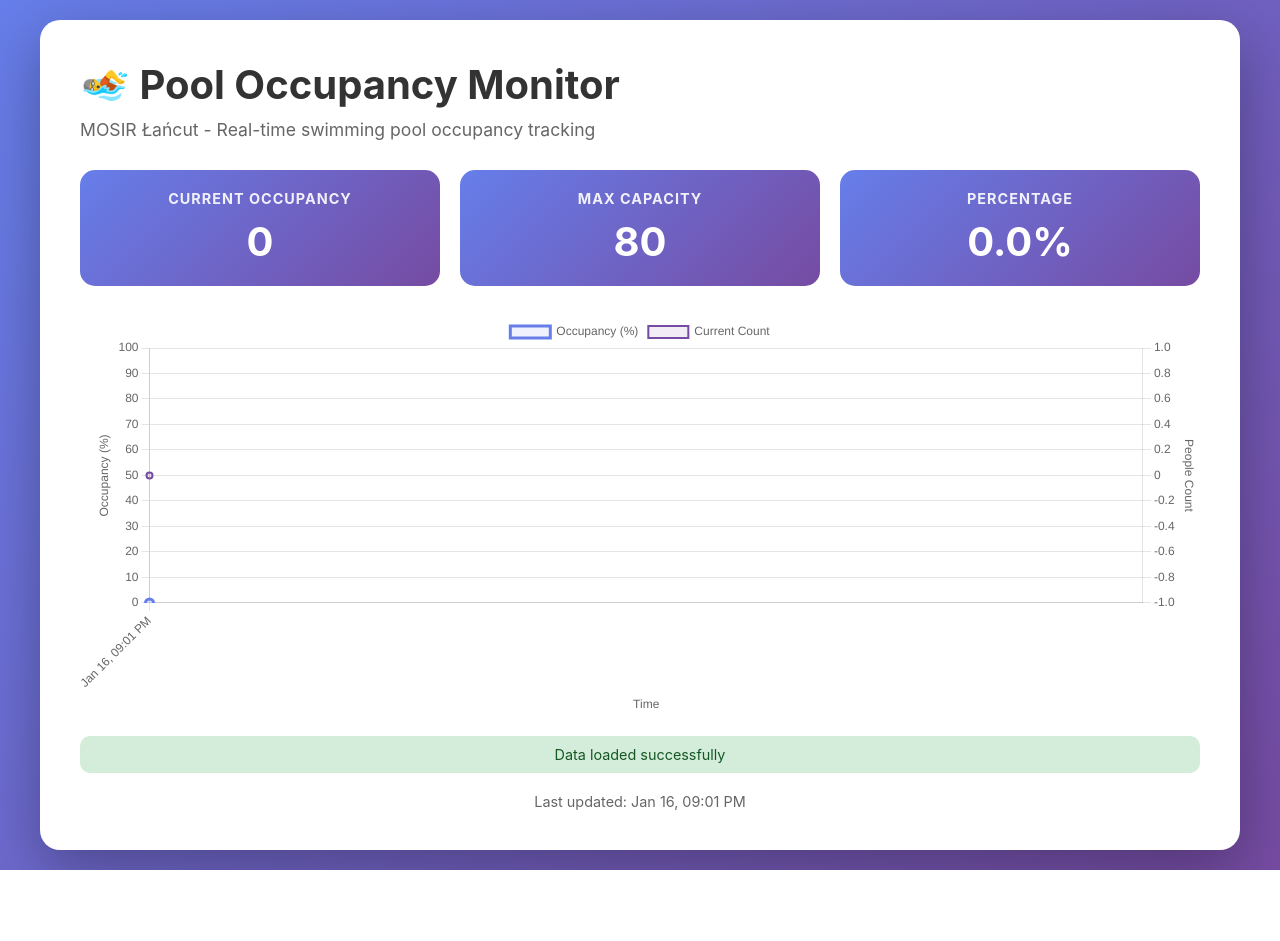
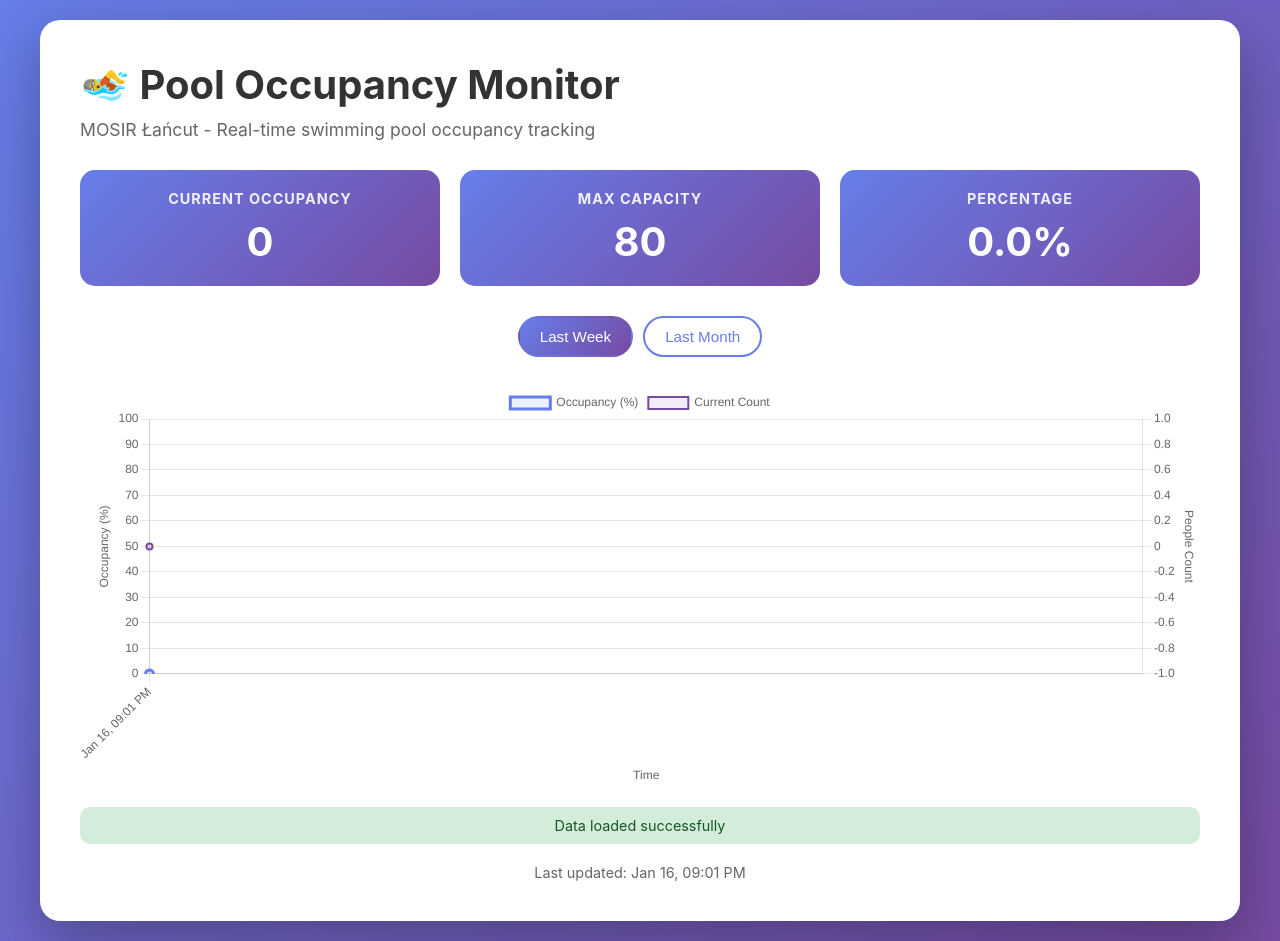
Before and after one commit to vanklompf/basen, a Flask app: page / in a window 1280 px wide. Before the commit the page ends 870 px from the top, so only its background shows below. Run offline with Flask 3, Linux system fonts and the light colour scheme; data comes from the database, SQL or seed files in the repository; both versions use the stored data as it was after the commit.

Commit message:
Add time range selection buttons for data fetching

```diff
--- a/templates/index.html
+++ b/templates/index.html
@@ -103,6 +103,37 @@
             margin-top: 20px;
             font-size: 0.9em;
         }
+
+        .time-range-selector {
+            display: flex;
+            justify-content: center;
+            gap: 10px;
+            margin-bottom: 20px;
+        }
+
+        .time-range-btn {
+            padding: 10px 20px;
+            border: 2px solid #667eea;
+            background: white;
+            color: #667eea;
+            border-radius: 25px;
+            cursor: pointer;
+            font-size: 0.95em;
+            font-weight: 500;
+            transition: all 0.3s ease;
+        }
+
+        .time-range-btn:hover {
+            background: #f0f0f0;
+            transform: translateY(-2px);
+            box-shadow: 0 4px 8px rgba(102, 126, 234, 0.2);
+        }
+
+        .time-range-btn.active {
+            background: linear-gradient(135deg, #667eea 0%, #764ba2 100%);
+            color: white;
+            border-color: transparent;
+        }
     </style>
 </head>
 <body>
@@ -125,6 +156,11 @@
             </div>
         </div>
 
+        <div class="time-range-selector">
+            <button class="time-range-btn active" data-hours="168" id="btn-week">Last Week</button>
+            <button class="time-range-btn" data-hours="720" id="btn-month">Last Month</button>
+        </div>
+
         <div class="chart-container">
             <canvas id="occupancyChart"></canvas>
         </div>
@@ -136,6 +172,7 @@
     <script>
         let chart;
         let updateInterval;
+        let currentHours = 168; // Default to last week
 
         // Initialize chart
         const ctx = document.getElementById('occupancyChart').getContext('2d');
@@ -270,7 +307,7 @@
         async function fetchData() {
             try {
                 updateStatus('Fetching data...', 'loading');
-                const response = await fetch('/api/data?hours=24');
+                const response = await fetch(`/api/data?hours=${currentHours}`);
                 const result = await response.json();
 
                 if (result.success) {
@@ -284,7 +321,24 @@
             }
         }
 
+        // Handle time range selection
+        function setupTimeRangeButtons() {
+            const buttons = document.querySelectorAll('.time-range-btn');
+            buttons.forEach(btn => {
+                btn.addEventListener('click', () => {
+                    // Update active state
+                    buttons.forEach(b => b.classList.remove('active'));
+                    btn.classList.add('active');
+
+                    // Update current hours and fetch new data
+                    currentHours = parseInt(btn.getAttribute('data-hours'));
+                    fetchData();
+                });
+            });
+        }
+
         // Initial load
+        setupTimeRangeButtons();
         fetchData();
 
         // Auto-refresh every 30 seconds
```
Also changed, not shown: instance/database.db (added).
